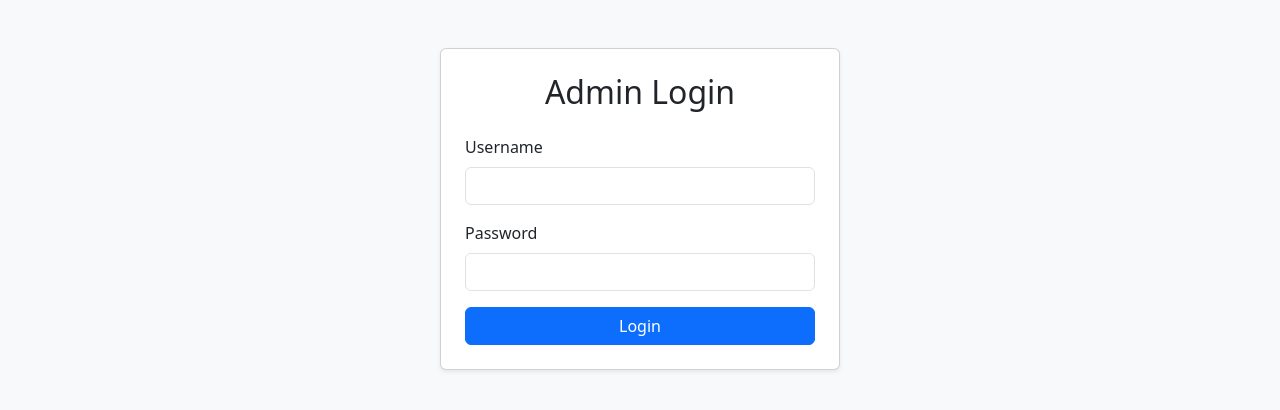
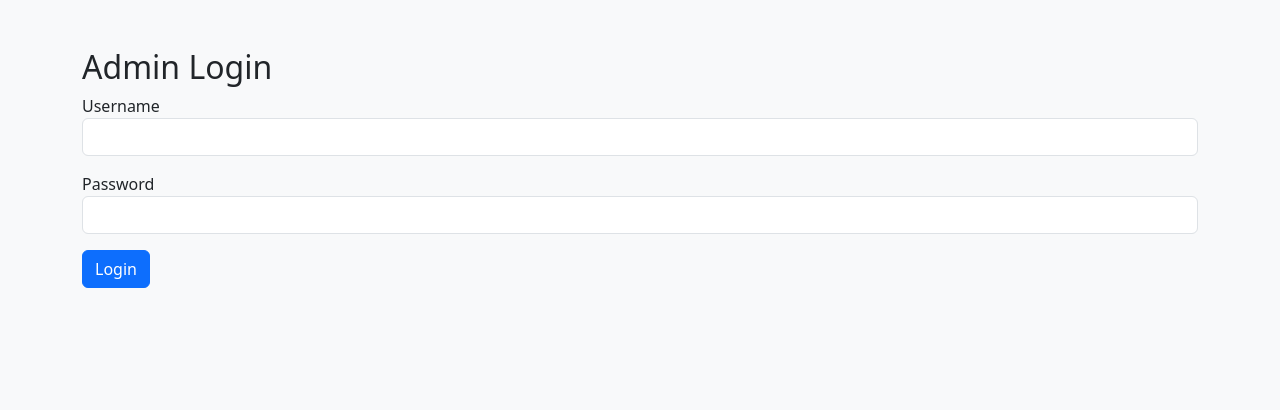
Before and after one commit to Naveentm16/ration-system, a Flask app: page /login in a window 1280 px wide. Shown: the top 410 px of the page. Run offline with Flask 3, Linux system fonts and the light colour scheme.

Commit message:
Update login.html

```diff
--- a/templates/login.html
+++ b/templates/login.html
@@ -1,26 +1,24 @@
 <!DOCTYPE html>
-<html>
+<html lang="en">
 <head>
+    <meta charset="UTF-8">
     <title>Admin Login</title>
     <link href="https://cdn.jsdelivr.net/npm/bootstrap@5.3.2/dist/css/bootstrap.min.css" rel="stylesheet">
-    <script src="https://cdn.jsdelivr.net/npm/bootstrap@5.3.2/dist/js/bootstrap.bundle.min.js"></script>
 </head>
 <body class="bg-light">
 <div class="container mt-5">
-    <div class="card p-4 shadow-sm mx-auto" style="max-width: 400px;">
-        <h2 class="mb-4 text-center">Admin Login</h2>
+    <h2>Admin Login</h2>
     <form method="POST">
         <div class="mb-3">
-                <label class="form-label">Username</label>
+            <label>Username</label>
             <input type="text" name="username" class="form-control" required>
         </div>
         <div class="mb-3">
-                <label class="form-label">Password</label>
+            <label>Password</label>
             <input type="password" name="password" class="form-control" required>
         </div>
-            <button type="submit" class="btn btn-primary w-100">Login</button>
+        <button class="btn btn-primary">Login</button>
     </form>
-    </div>
 </div>
 </body>
 </html>
```
Lines whose indentation alone changed are shown as unchanged.
